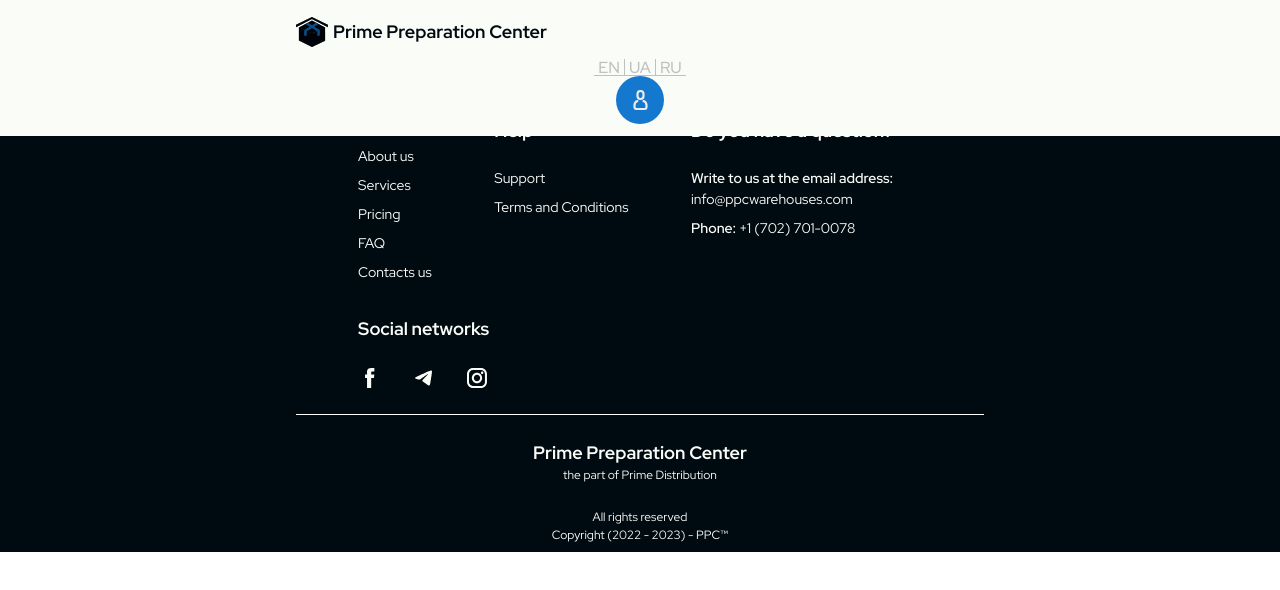
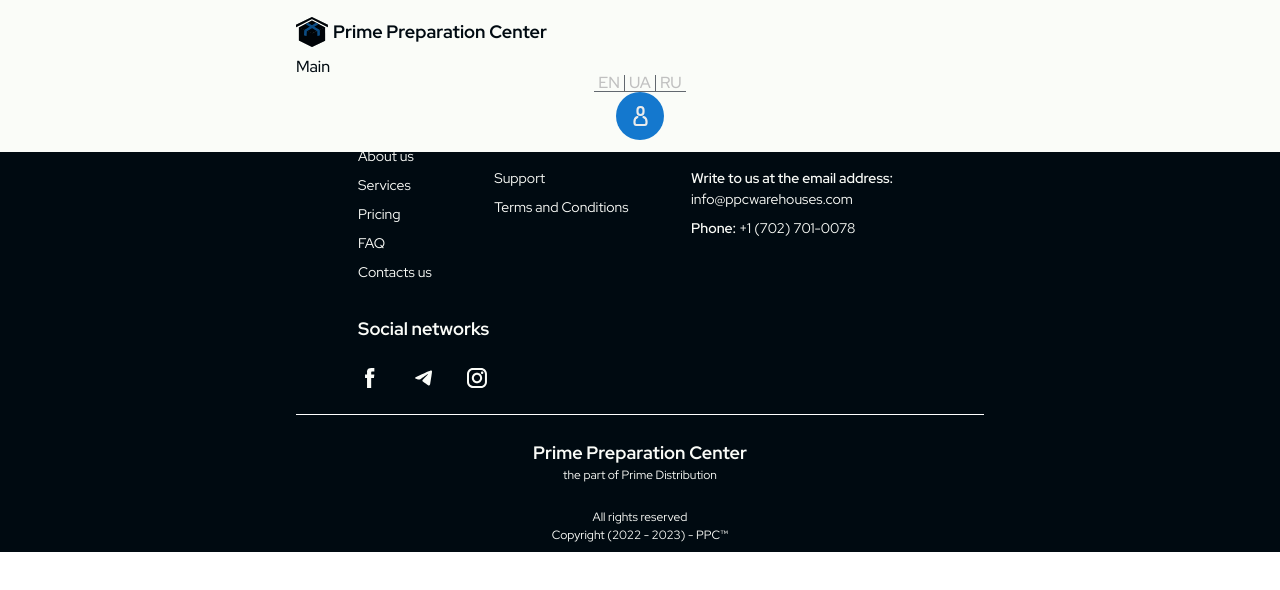
Before and after one commit to korvan17/nevadaFrontend, a Next.js app: page /dashboard in a window 1280 px wide. Shown: the top 590 px of the page. Built offline with nearby package versions, Linux system fonts and the light colour scheme.

Commit message:
fix LanguageSwitcher styles

```diff
--- a/src/components/DBHEader/DBHeader.jsx
+++ b/src/components/DBHEader/DBHeader.jsx
@@ -10,19 +10,25 @@ function DBHeader() {
     fixed top-0 left-0
     bg-mainWhite w-full
     pt-[16px] pb-[12px]
-    leading-[19px] text-[18px]  font-bold text-mainBlack
+     text-mainBlack
     "
     >
       <div className="container">
         <a
           href="#"
           className="flex gap-[5px] items-center
+          leading-[19px] text-[18px]  font-bold
         mb-[12px] "
         >
           <DarkLogo />
           Prime Preparation Center
         </a>
-        <LanguageSwitcher />
+        <p className="hidden md:block md:leading-[16px] font-medium	text-[16px]">
+          Main
+        </p>
+        <div className="hidden md:block">
+          <LanguageSwitcher page="db" />
+        </div>
         <NavBar />
       </div>
     </header>
--- a/src/components/Header/DesktopHeader.jsx
+++ b/src/components/Header/DesktopHeader.jsx
@@ -35,7 +35,7 @@ function DesktopHeader() {
       <div className="container">
         <div className="flex">
           <Navigation />
-          {/* <UserControls /> */}
+          <UserControls />
         </div>
       </div>
     </div>
--- a/src/components/UIElements/UserControls/LanguageSwitcher.jsx
+++ b/src/components/UIElements/UserControls/LanguageSwitcher.jsx
@@ -2,22 +2,21 @@ import React from "react";
 
 const lang = ["EN", "UA", "RU"];
 
-function LanguageSwitcher() {
+function LanguageSwitcher({ page }) {
+  const pageColors =
+    page === "home"
+      ? "border-r-solid border-r-[1px] border-b-solid  border-r-captionalGreyLight border-b-captionalGreyLight lg:border-b-captionalGrey lg:border-r-captionalGrey hover:border-b-mainWhite hover:border-r-mainWhite transition-all ease-out last:border-r-0"
+      : "border-r-[1px] border-r-solid border-b-[1px] border-b-solid  border-b-captionalGrey border-r-captionalGrey hover:border-b-mainBlack hover:border-r-mainBlack transition-all ease-out last:border-r-0";
+  const pageBtnColors =
+    page == "home"
+      ? "lg:text-captionalGrey font-medium text-[16px] flex items-center h-[16px] px-[4px]     transition-all ease-out cursor-pointer text-captionalGreyLight hover:text-mainWhite active:text-mainWhite "
+      : "text-captionalGrey font-medium text-[16px] flex items-center h-[16px] px-[4px] transition-all ease-out cursor-pointer text-captionalGreyLight hover:text-mainBlack active:text-mainBlack ";
+
   return (
     <ul className="flex justify-center">
       {lang.map((e) => (
-        <li
-          className="last:border-r-0 border-b border-r border-r-captionalGreyLight
-             border-b-captionalGreyLight lg:border-b-captionalGrey lg:border-r-captionalGrey
-             hover:border-b-mainWhite hover:border-r-mainWhite
-
-             transition-all ease-out "
-          key={e}
-        >
-          <button
-            className="lg:text-captionalGrey font-medium text-[16px] flex items-center h-[16px] px-[4px]     transition-all ease-out cursor-pointer text-captionalGreyLight hover:text-mainWhite active:text-mainWhite "
-            type="button"
-          >
+        <li className={pageColors} key={e}>
+          <button className={pageBtnColors} type="button">
             {e}
           </button>
         </li>
--- a/src/components/UIElements/UserControls/UserControls.jsx
+++ b/src/components/UIElements/UserControls/UserControls.jsx
@@ -22,7 +22,7 @@ function UserControls() {
       className="flex flex-wrap flex-col lg:flex-row lg:flex-nowrap
     justify-center gap-[8px] lg:gap-[18px] md:items-start lg:items-center"
     >
-      <LanguageSwitcher />
+      <LanguageSwitcher page="home" />
       <div className="flex flex-wrap flex-col lg:flex-row lg:flex-nowrap lg:items-center gap-[8px] items-center md:items-start">
         <button
           onClick={toggleModalRegistration}
```
